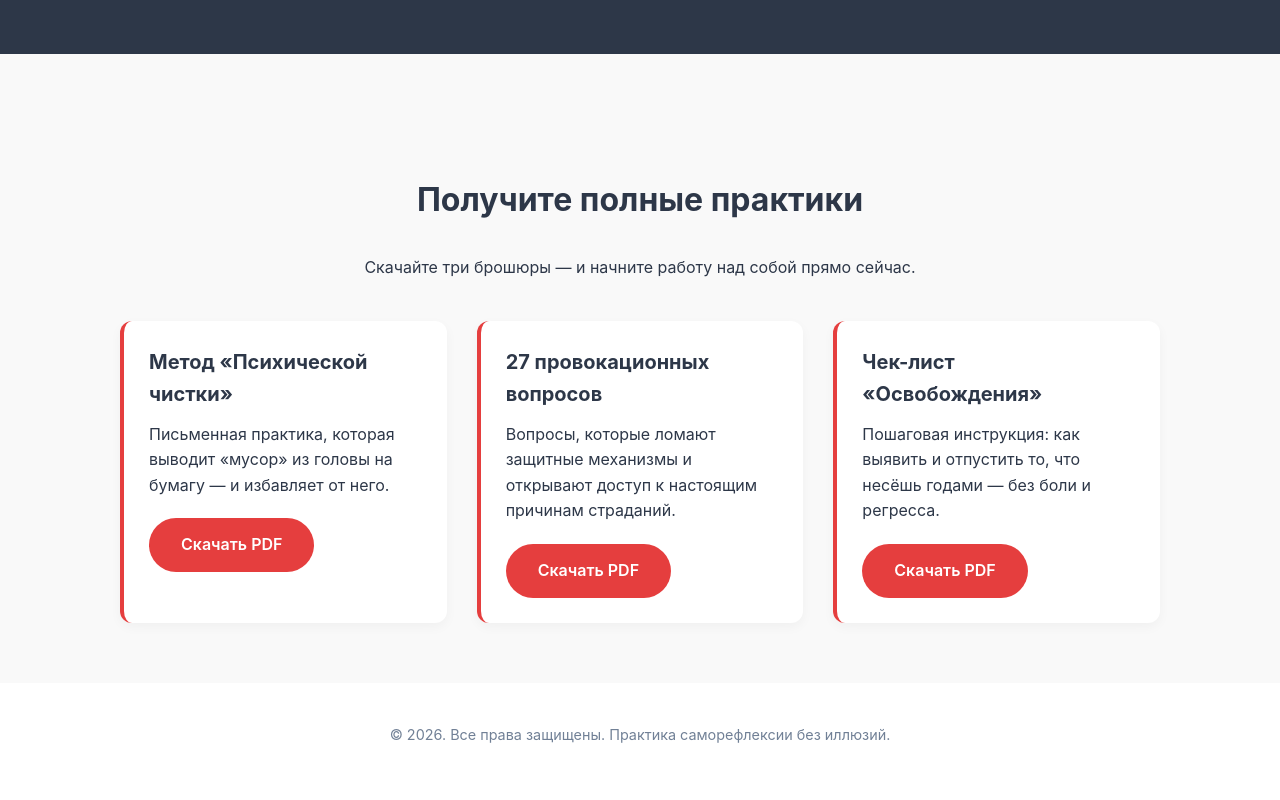
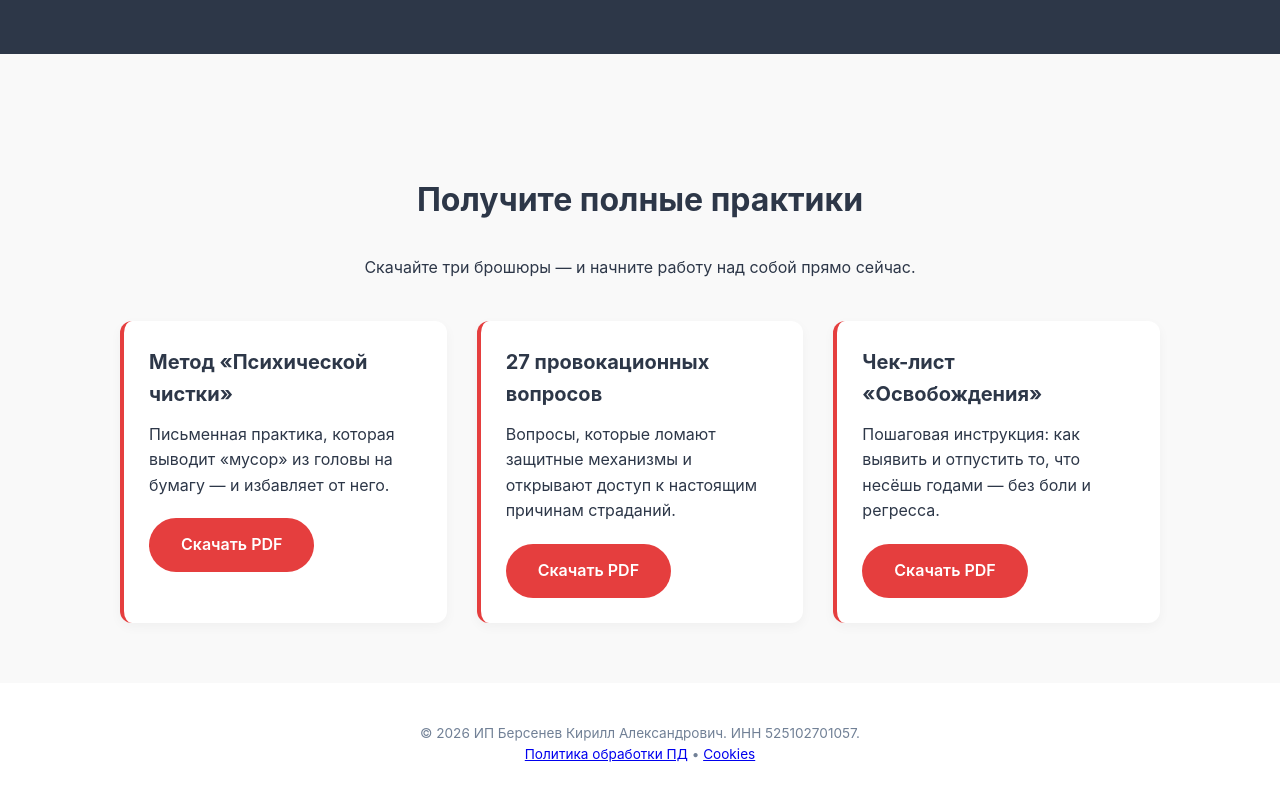
Before and after one commit to Sevenhillsfund/andreydoes, a plain HTML site: page index.html in a window 1280 px wide. Shown: the part 2756-3556 px from the top of the page. Drawn offline with Linux system fonts and the light colour scheme.

Commit message:
Update index.html

```diff
--- a/index.html
+++ b/index.html
@@ -222,10 +222,14 @@
 </section>
 
   <footer>
-    <div class="container">
-      © 2026. Все права защищены. Практика саморефлексии без иллюзий.
-    </div>
-  </footer>
+  <div class="container">
+    <p style="font-size: 0.85rem; color: #718096;">
+      © 2026 ИП Берсенев Кирилл Александрович. ИНН 525102701057.<br>
+      <a href="/politika_obrabotki_pdn.pdf" target="_blank">Политика обработки ПД</a> •
+      <a href="/politika_cookies.pdf" target="_blank">Cookies</a>
+    </p>
+  </div>
+</footer>
 
 </body>
 </html>
```
